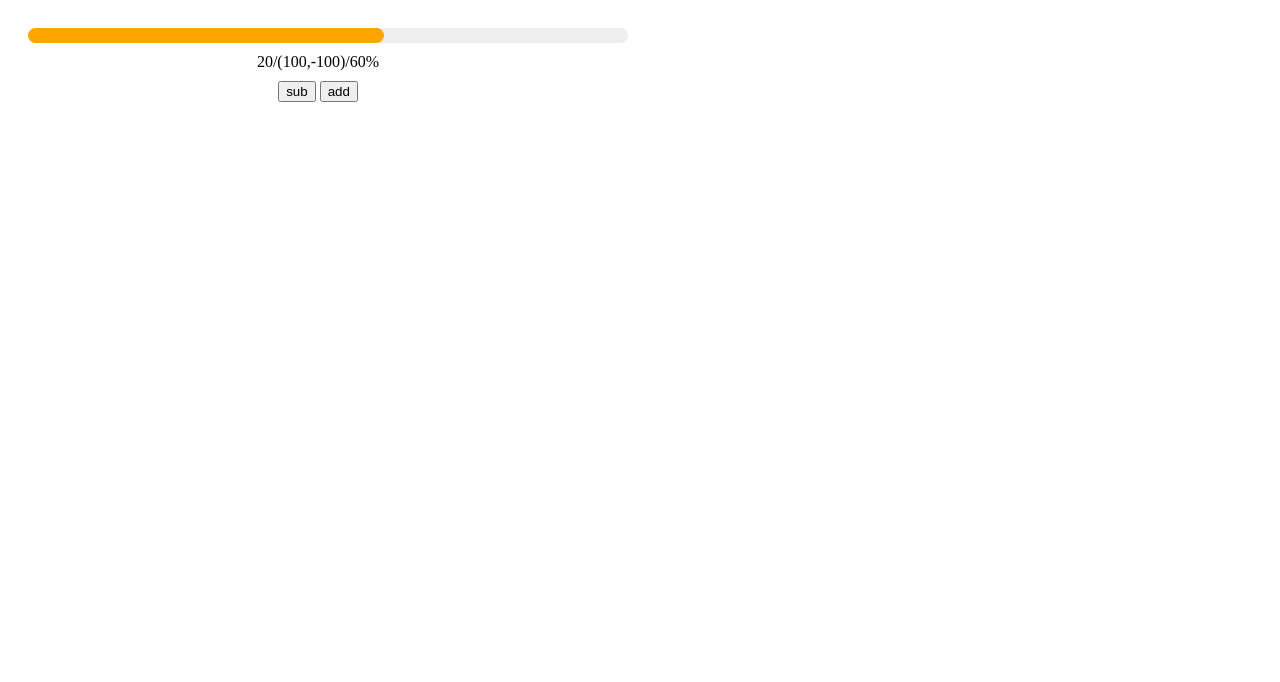
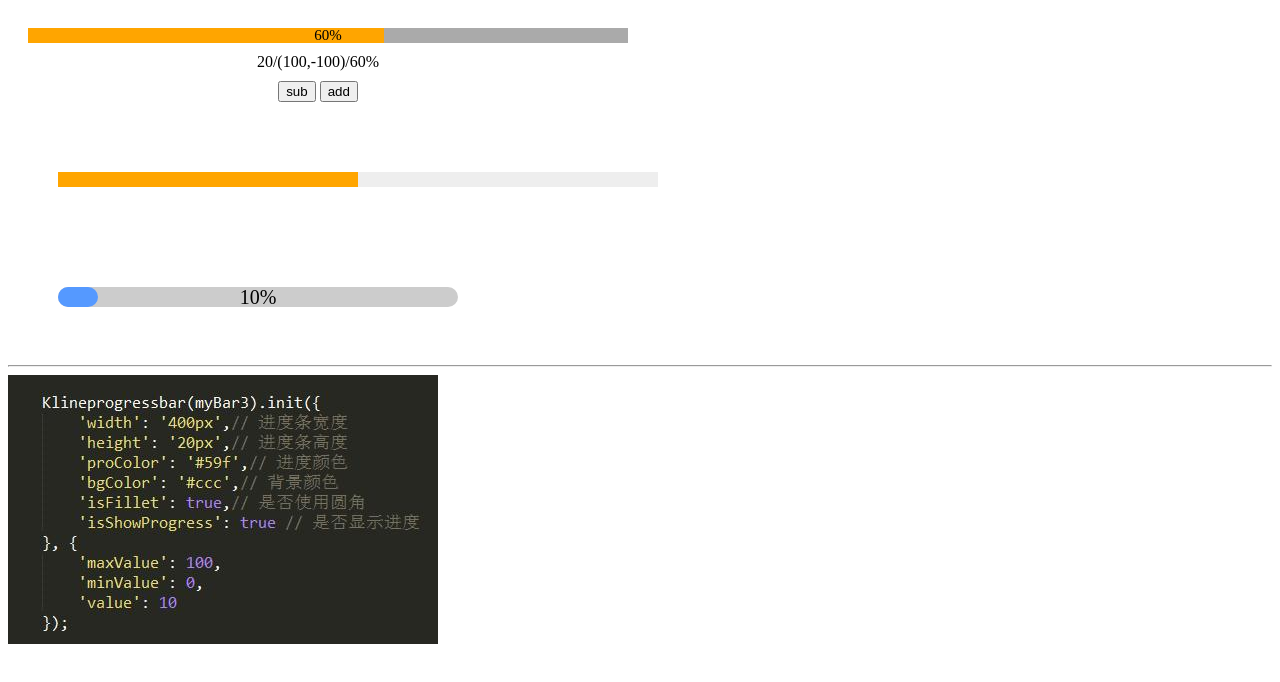
Before and after one commit to rgy19930329/KylinWidgets, a plain HTML site: page KylinWidgets/klineprogressbar（条形进度条）/test.html in a window 1280 px wide. Drawn offline with Linux system fonts and the light colour scheme.

Commit message:
优化了条形进度条

```diff
--- a/KylinWidgets/klineprogressbar（条形进度条）/klineprogressbar.js
+++ b/KylinWidgets/klineprogressbar（条形进度条）/klineprogressbar.js
@@ -27,6 +27,9 @@ function Klineprogressbar(bar){
 		}
 	}
 
+	/*-----------------------------*/
+
+	var isShowProgress = false;// 是否显示进度条
 
 	var currentValue = null;
 	var maxValue = null;
@@ -35,6 +38,9 @@ function Klineprogressbar(bar){
 
 	var inner = document.createElement('div');
 	bar.appendChild(inner);
+	var showDiv = document.createElement('div');
+	bar.appendChild(showDiv);
+
 
 	function getMaxValue(){
 		return maxValue;
@@ -64,37 +70,57 @@ function Klineprogressbar(bar){
 			CssUtil.setCss(inner, {
 				'width': innerWidth
 			});
+			showDiv.innerHTML = isShowProgress ? getProcess() : '';
 		}
 	}
 
 	function init(obj, data){
+		var obj = obj || {};
+		var data = data || {};
 
-		var radius = parseInt(obj.height) / 2 + 'px';
+		var bwidth = obj.width || '600px';
+		var bheight = obj.height || '15px';
+		var radius = obj.isFillet ? parseInt(bheight) / 2 + 'px' : '0';
+		var proColor = obj.proColor || 'orange';
+		var bgColor = obj.bgColor || '#eee';
+		isShowProgress = obj.isShowProgress;
 
-		var childValue = data.value - data.minValue;
-		var allValue = data.maxValue - data.minValue;
+		currentValue = data.value || 50;
+		maxValue = data.maxValue || 100;
+		minValue = data.minValue || 0;
+		barWidth = parseInt(bwidth);
 
-		var innerWidth = ( childValue / allValue ) * parseInt(obj.width) + 'px';
-
-		currentValue = data.value;
-		maxValue = data.maxValue;
-		minValue = data.minValue;
-		barWidth = parseInt(obj.width);
+		var childValue = currentValue - minValue;
+		var allValue = maxValue - minValue;
+		var innerWidth = ( childValue / allValue ) * parseInt(bwidth) + 'px';
 
 		CssUtil.setCss(bar, {
-			'width': obj.width,
-			'height': obj.height,
-			'background-color': '#eee',
-			'border-radius': radius
+			'width': bwidth,
+			'height': bheight,
+			'background': bgColor,
+			'border-radius': radius,
+			'position': 'relative'
 		});
 
 		CssUtil.setCss(inner, {
 			'width': innerWidth,
 			'height': '100%',
-			'background-color': obj.color,
+			'background': proColor,
 			'border-radius': radius,
 			'transition': 'width 200ms ease'
 		});
+
+		CssUtil.setCss(showDiv, {
+			'width': bwidth,
+			'height': bheight,
+			'position': 'absolute',
+			'top': '0',
+			'text-align': 'center',
+			'font-size': bheight,
+			'line-height': bheight
+		});
+
+		showDiv.innerHTML = isShowProgress ? getProcess() : '';
 	}
 
 	return {
--- a/KylinWidgets/klineprogressbar（条形进度条）/test.html
+++ b/KylinWidgets/klineprogressbar（条形进度条）/test.html
@@ -5,6 +5,10 @@
 <title>test</title>
 <script type="text/javascript" src="klineprogressbar.js"></script>
 <style type="text/css">
+
+body {
+	font-family: "Microsoft Yahei";
+}
 
 .wrap {
 	width: 600px;
@@ -17,6 +21,10 @@
 
 .wrap > div:nth-child(2), .wrap > div:nth-child(3){
 	text-align: center;
+}
+
+.box {
+	padding: 50px;
 }
 
 </style>
@@ -34,8 +42,17 @@
         </div>
     </div>
 
+    <div class="box">
+    	<div id="myBar2"></div>
+    </div>
 
+    <div class="box">
+    	<div id="myBar3"></div>
+    </div>
 
+    <hr>
+
+    <img src="img/instruction.jpg">
 
 	<script type="text/javascript">
 
@@ -44,13 +61,14 @@
 	bar.init({
 		'width': '600px',
 		'height': '15px',
-		'color': 'orange'
+		'proColor': 'orange',
+		'bgColor': '#aaa',
+		'isShowProgress': true
 	}, {
 		'maxValue': 100,
 		'minValue': -100,
 		'value': -80
 	});
-
 
 	function showInfo(){
 		show.innerHTML = bar.getValue() + '/(' + bar.getMaxValue() + ',' + bar.getMinValue() + ')/' + bar.getProcess();
@@ -80,6 +98,25 @@
 		addPro();
 	}, 50);
 
+	/* ---------------------------- */
+
+	Klineprogressbar(myBar2).init();
+
+	/* ---------------------------- */
+
+	Klineprogressbar(myBar3).init({
+		'width': '400px',// 进度条宽度
+		'height': '20px',// 进度条高度
+		'proColor': '#59f',// 进度颜色
+		'bgColor': '#ccc',// 背景颜色
+		'isFillet': true,// 是否使用圆角
+		'isShowProgress': true // 是否显示进度
+	}, {
+		'maxValue': 100,
+		'minValue': 0,
+		'value': 10
+	});
+
 	</script>
 </body>
 </html>
```
Also changed, not shown: KylinWidgets/klineprogressbar（条形进度条）/img/instruction.jpg (added).
